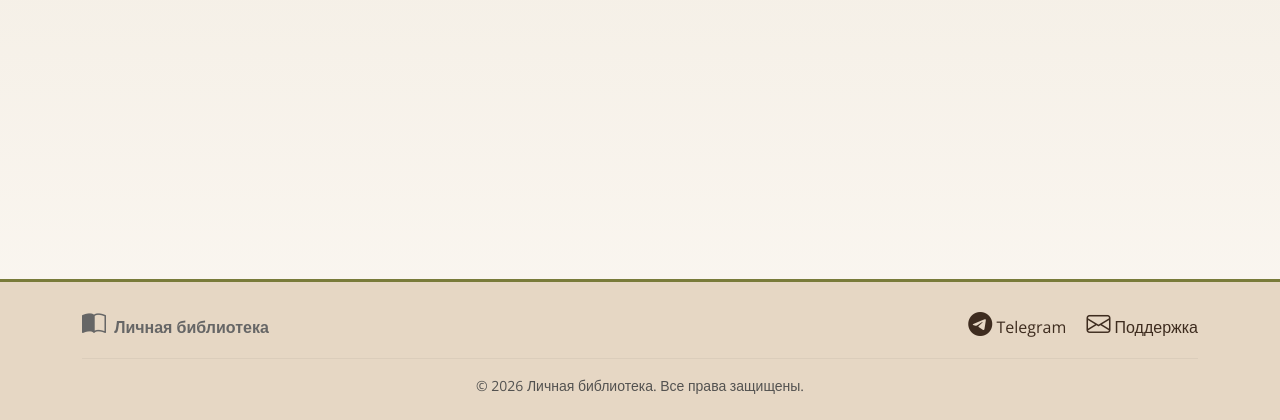
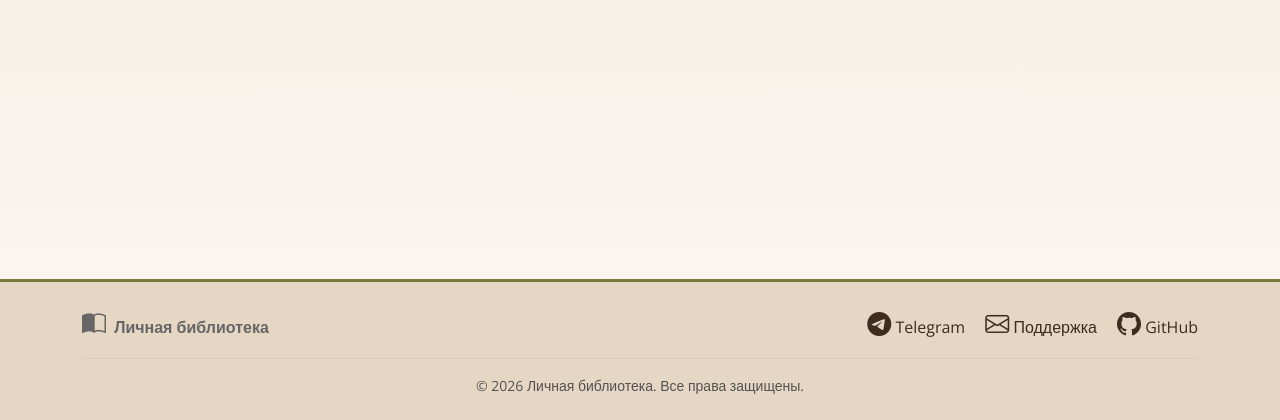
Before and after one commit to mizelarca/my-library-project, a Django app: page /author/add/ in a window 1280 px wide. Shown: the part 380-800 px from the top of the page. Run offline with Django 5.2, Linux system fonts and the light colour scheme; the visitor is signed in with stand-in values (Sample User, id 1); data that the repository does not hold is empty.

Commit message:
Добавлена ссылка на GitHub

```diff
--- a/catalog/templates/catalog/base.html
+++ b/catalog/templates/catalog/base.html
@@ -440,9 +440,12 @@
                 <a href="https://t.me/mizelarca" target="_blank" class="text-decoration-none me-3">
                     <i class="bi bi-telegram"></i> Telegram
                 </a>
-                    <a href="https://mail.google.com/mail/?view=cm&fs=1&to=personallib2026@gmail.com" target="_blank" class="text-decoration-none">
+                <a href="https://mail.google.com/mail/?view=cm&fs=1&to=personallib2026@gmail.com" target="_blank" class="text-decoration-none me-3">
                     <i class="bi bi-envelope"></i>
                     {% if user_language == 'en' %}Support{% else %}Поддержка{% endif %}
+                </a>
+                <a href="https://github.com/mizelarca/my-library-project" target="_blank" class="text-decoration-none">
+                    <i class="bi bi-github"></i> GitHub
                 </a>
             </div>
         </div>
```
Lines whose indentation alone changed are shown as unchanged.
